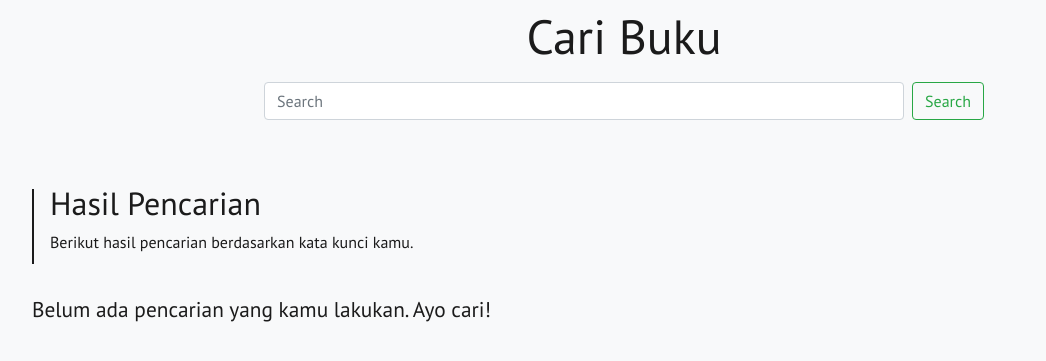
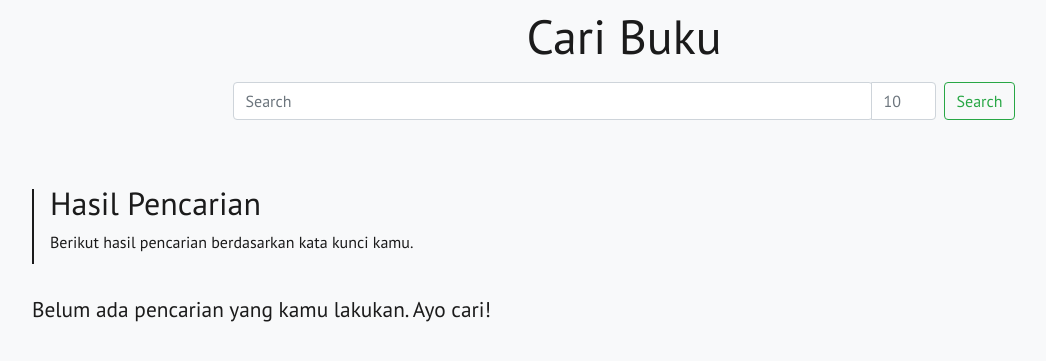
Before and after one commit to mrifqyz/django-simple-project, a Django app: page /books in a window 1280 px wide. Shown: the part 82-443 px from the top of the page, without its empty margins (16-1062 px from the left). Run offline with Django 3.2, Linux system fonts and the light colour scheme; some libraries are stand-ins or nearby versions.

Commit message:
[GREEN] add feature to maxResult of search

```diff
--- a/books/static/book.js
+++ b/books/static/book.js
@@ -7,12 +7,22 @@ $(document).on({
       }
 });
 
+function checkAvability(){
+
+}
+
 $(document).ready(function () {
+    $('.form-inline').submit(function(event){
+        let count = $(".numbox").val();
+        let searchItem = $('.btn-search').prev().prev().val();
+        let urlItem = "https://www.googleapis.com/books/v1/volumes?q="+searchItem;
+        if(count == ""){
+            count = 10;
+        }else{
+            urlItem = "https://www.googleapis.com/books/v1/volumes?q="+searchItem+"&maxResults="+count;
+        }
 
 
-    $('.form-inline').submit(function(event){
-            let searchItem = $('.btn-search').prev().val();
-            let urlItem = "https://www.googleapis.com/books/v1/volumes?q="+searchItem;
 
             $.ajax({
                 async: true,
@@ -22,18 +32,18 @@ $(document).ready(function () {
                 success:function(searchRes){
                     $('.status-container').next().addClass('none');
                     $('.status-container').removeClass('none');
-
                   let bookShelf = searchRes.items;
 
                   $('tbody').empty();
-                  for(i = 0; i<10;i++){
+
+                  for(i = 0; i<count;i++){
                       if(bookShelf[i]==undefined)
                         continue;
                         else{
                             let book = bookShelf[i].volumeInfo;
                             var toBeAppendNum = $('<td>').text(i+1);
                             var toBeAppendName = $('<td>').text(book.title);
-
+                            console.log(book.publisher);
                             if('publisher' in book == null) var toBeAppendPub = $('<td>').text('-');
                             else var toBeAppendPub = $('<td>').text(book.publisher);
 
--- a/books/templates/books.html
+++ b/books/templates/books.html
@@ -4,7 +4,10 @@
 <div class="mb-5 mx-5 py-2 flex-center-col align-c">
     <h1 class="text-36 mb-3">Cari Buku</h1>
     <form class="form-inline mb-2">
-        <input class="form-control mr-sm-2 searchbox mr-2" type="search" placeholder="Search" aria-label="Search">
+        <input class="form-control searchbox " type="search" placeholder="Search" aria-label="Search">
+        <div class="append flex">
+            <input class="form-control mr-sm-2 mr-2 numbox" min="1" max="40" placeholder="10" id="custom1" type="number">
+        </div>
         <button class="btn btn-outline-success my-2 my-sm-0 btn-search" type="submit">Search</button>
     </form>
     <div class="spinner-grow text-dark none" role="status">
--- a/ededet/static/main.css
+++ b/ededet/static/main.css
@@ -238,3 +238,17 @@ input:checked+.slider:before {
 .vr-white{
     border-color: #f9f9f9;
 }
+
+.numbox{
+    width:65px!important;
+}
+
+.append{
+    display: flex;
+    margin-left: -2px!important
+}
+
+#custom1{
+    border-top-left-radius: 0;
+    border-bottom-left-radius: 0;
+}
```
